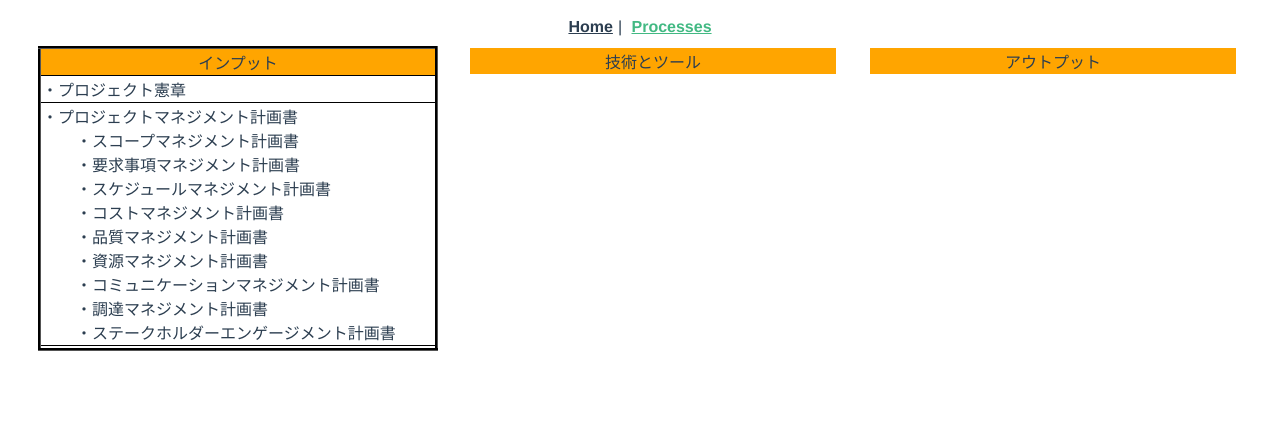
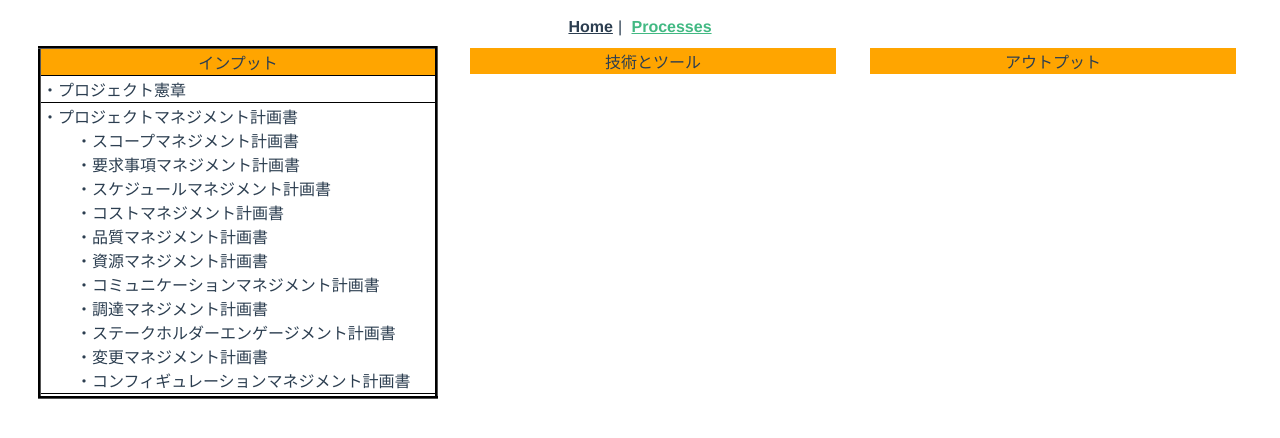
Before and after one commit to codesmith/pmbok-process, a Vue app: page /processes in a window 1280 px wide. Shown: the top 438 px of the page. Built offline with nearby package versions, Linux system fonts and the light colour scheme.

Commit message:
プロジェクトマネジメント計画書一覧完成

```diff
--- a/src/views/Processes.vue
+++ b/src/views/Processes.vue
@@ -21,6 +21,8 @@
           <p>・コミュニケーションマネジメント計画書</p>
           <p>・調達マネジメント計画書</p>
           <p>・ステークホルダーエンゲージメント計画書</p>
+          <p>・変更マネジメント計画書</p>
+          <p>・コンフィギュレーションマネジメント計画書</p>
         </td>
       </tr>
 
```
